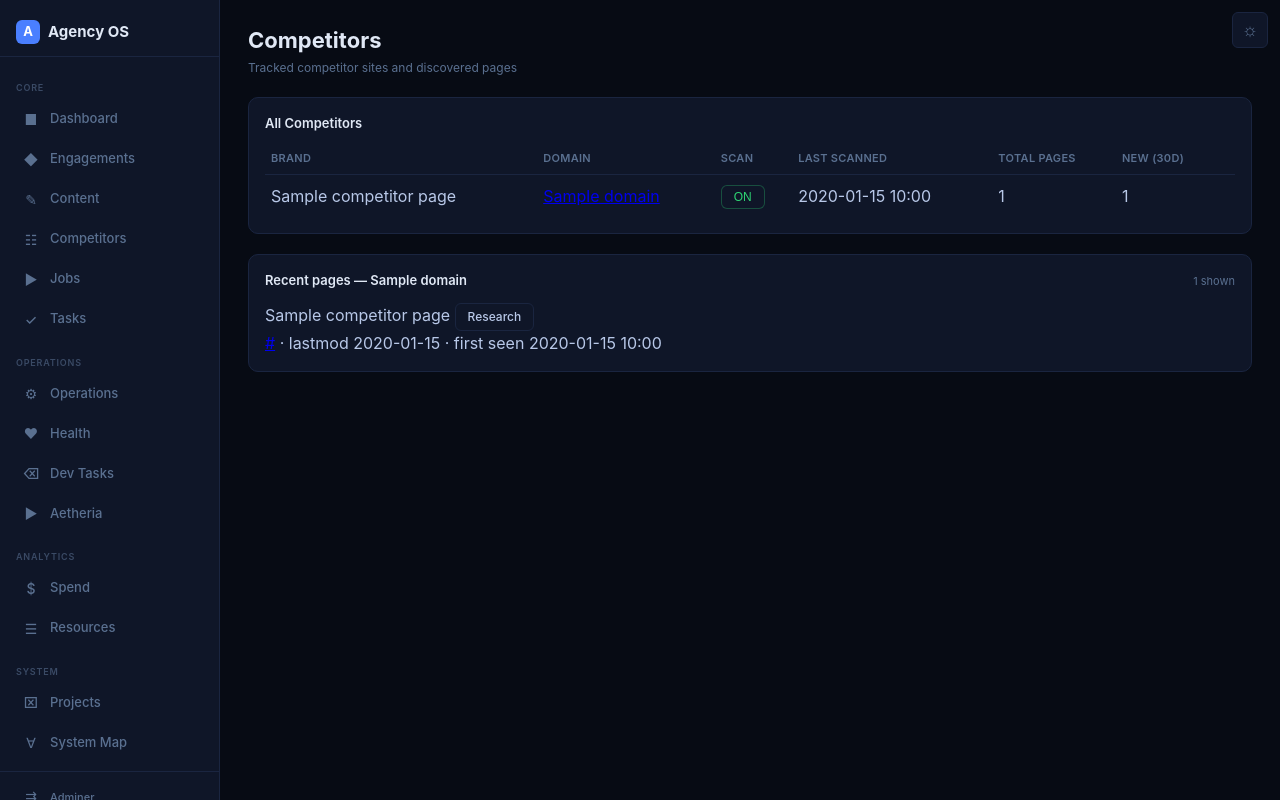
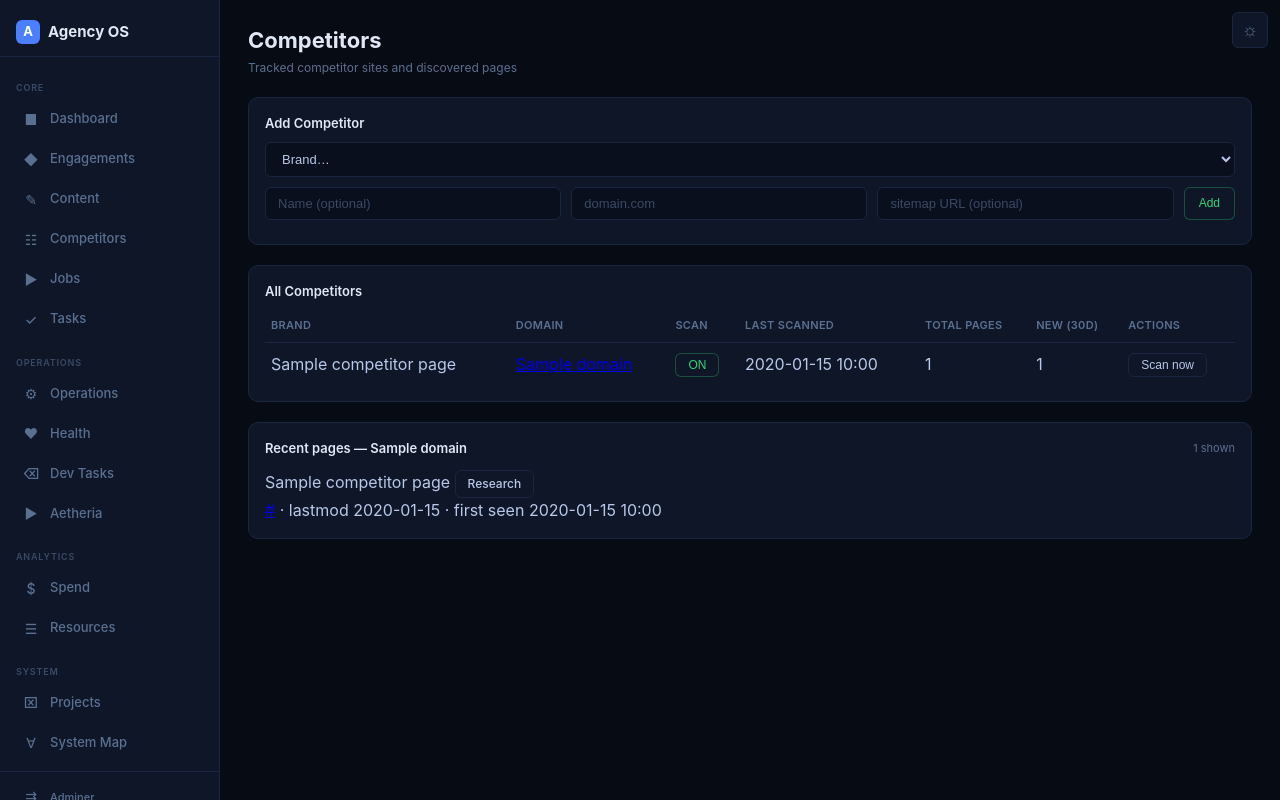
Before and after one commit to itsbaldeep/agency-dashboard, a Flask app: page /competitors in a window 1280 px wide. Run offline with Flask 3, Linux system fonts and the light colour scheme; a database or web service that is not in the repository returns one stand-in record (values such as "Sample title"); some libraries are stand-ins or nearby versions.

Commit message:
feat: add competitor + scan-now from dashboard
- POST /competitors/add — add competitor for a brand (auto-enables scan, enqueues initial scan task)
- POST /competitors/<cid>/scan — enqueue a competitor_scan task immediately
- Competitors page: add form + per-row Scan now button

```diff
--- a/app.py
+++ b/app.py
@@ -633,6 +633,11 @@ def competitors():
             ORDER BY b.name, c.domain
         """)
         comps = cur.fetchall()
+        # Brands available for the add-competitor form
+        cur.execute("""SELECT b.id, b.name, p.name AS project_name
+                       FROM brands b LEFT JOIN projects p ON p.id = b.project_id
+                       ORDER BY b.name""")
+        brands = cur.fetchall()
         # Fetch recent non-baseline pages for enabled competitors
         recent_pages = {}
         for comp in comps:
@@ -648,9 +653,70 @@ def competitors():
                 LIMIT 25
             """, (comp["id"],))
             recent_pages[comp["id"]] = cur.fetchall()
-        return render_template("competitors.html", competitors=comps, recent_pages=recent_pages)
-    finally:
-        conn.close()
+        return render_template("competitors.html", competitors=comps, recent_pages=recent_pages, brands=brands)
+    finally:
+        conn.close()
+
+
+@app.route("/competitors/add", methods=["POST"])
+def competitor_add():
+    brand_id = request.form.get("brand_id", type=int)
+    name = request.form.get("name", "").strip()
+    domain = request.form.get("domain", "").strip().lower().removeprefix("https://").removeprefix("http://").removeprefix("www.")
+    sitemap_url = request.form.get("sitemap_url", "").strip()
+    if not brand_id:
+        return jsonify({"ok": False, "error": "brand_id is required"}), 400
+    if not domain:
+        return jsonify({"ok": False, "error": "domain is required"}), 400
+    if not re.fullmatch(r"[a-z0-9.\-]+\.[a-z]{2,}", domain):
+        return jsonify({"ok": False, "error": "invalid domain"}), 400
+    conn = models.db()
+    try:
+        cur = conn.cursor()
+        cur.execute("SELECT id FROM brands WHERE id=%s", (brand_id,))
+        if not cur.fetchone():
+            return jsonify({"ok": False, "error": "brand not found"}), 404
+        cur.execute(
+            "INSERT INTO competitors (brand_id, domain, name, scan_enabled, sitemap_url) "
+            "VALUES (%s, %s, %s, true, %s) RETURNING id",
+            (brand_id, domain, name or domain.split(".")[0].title(), sitemap_url or None))
+        comp_id = cur.fetchone()["id"]
+        params = json.dumps({"competitor_id": comp_id})
+        cur.execute(
+            "INSERT INTO tasks (type, status, params, triggered_by) "
+            "VALUES ('competitor_scan', 'queued', %s, 'dashboard') RETURNING id", (params,))
+        task_id = cur.fetchone()["id"]
+        conn.commit()
+    except Exception as e:
+        return jsonify({"ok": False, "error": str(e)}), 500
+    finally:
+        conn.close()
+    return jsonify({"ok": True, "id": comp_id})
+
+
+@app.route("/competitors/<int:cid>/scan", methods=["POST"])
+def competitor_scan_now(cid):
+    conn = models.db()
+    try:
+        cur = conn.cursor()
+        cur.execute("SELECT id, scan_enabled FROM competitors WHERE id=%s", (cid,))
+        row = cur.fetchone()
+        if not row:
+            return jsonify({"ok": False, "error": "not found"}), 404
+        # Scans are explicit opt-in; scanning now implies opting in.
+        if not row["scan_enabled"]:
+            cur.execute("UPDATE competitors SET scan_enabled=true WHERE id=%s", (cid,))
+        params = json.dumps({"competitor_id": cid})
+        cur.execute(
+            "INSERT INTO tasks (type, status, params, triggered_by) "
+            "VALUES ('competitor_scan', 'queued', %s, 'dashboard') RETURNING id", (params,))
+        task_id = cur.fetchone()["id"]
+        conn.commit()
+    except Exception as e:
+        return jsonify({"ok": False, "error": str(e)}), 500
+    finally:
+        conn.close()
+    return jsonify({"ok": True, "task_id": task_id})
 
 
 @app.route("/competitors/<int:cid>/toggle", methods=["POST"])
--- a/templates/competitors.html
+++ b/templates/competitors.html
@@ -3,6 +3,23 @@
 <div class="page-header">
   <h1>Competitors</h1>
   <div class="sub">Tracked competitor sites and discovered pages</div>
+</div>
+
+<div class="card" style="margin-bottom:20px;">
+  <div class="card-title mb-2">Add Competitor</div>
+  <form id="add-competitor-form" style="display:flex; gap:10px; flex-wrap:wrap;">
+    <select id="ac-brand" required>
+      <option value="">Brand…</option>
+      {% for b in brands %}
+      <option value="{{ b.id }}">{{ b.name }}{% if b.project_name %} ({{ b.project_name }}){% endif %}</option>
+      {% endfor %}
+    </select>
+    <input type="text" id="ac-name" placeholder="Name (optional)" style="flex:1; min-width:150px;">
+    <input type="text" id="ac-domain" placeholder="domain.com" required style="flex:1; min-width:180px;">
+    <input type="text" id="ac-sitemap" placeholder="sitemap URL (optional)" style="flex:1; min-width:180px;">
+    <button class="btn btn-green" type="submit">Add</button>
+  </form>
+  <div id="add-competitor-msg" class="subtle mt-2"></div>
 </div>
 
 <div class="card" style="margin-bottom:20px;">
@@ -15,7 +32,7 @@
       <th class="subtle">Last Scanned</th>
       <th class="subtle">Total Pages</th>
       <th class="subtle">New (30d)</th>
-      <th class="subtle"></th>
+      <th class="subtle">Actions</th>
     </tr>
     {% for c in competitors %}
     <tr id="comp-row-{{ c.id }}">
@@ -31,7 +48,9 @@
       <td>{{ c.last_scanned_at.strftime('%Y-%m-%d %H:%M') if c.last_scanned_at else '—' }}</td>
       <td>{{ c.total_pages }}</td>
       <td>{{ c.recent_pages }}</td>
-      <td></td>
+      <td>
+        <button class="btn btn-sm" onclick="scanNow({{ c.id }})">Scan now</button>
+      </td>
     </tr>
     {% endfor %}
   </table>
@@ -78,5 +97,47 @@ async function toggleScan(cid) {
     }
   }
 }
+
+async function scanNow(cid) {
+  var btn = event.target;
+  var old = btn.textContent;
+  btn.textContent = 'Queuing…';
+  btn.disabled = true;
+  try {
+    var r = await fetch('/competitors/' + cid + '/scan', {method:'POST'});
+    var d = await r.json();
+    btn.textContent = d.ok ? 'Queued ✓' : 'Error';
+  } catch(e) {
+    btn.textContent = 'Error';
+  }
+  setTimeout(function(){ btn.textContent = old; btn.disabled = false; }, 3000);
+}
+
+document.getElementById('add-competitor-form').addEventListener('submit', async function(e) {
+  e.preventDefault();
+  var msg = document.getElementById('add-competitor-msg');
+  var btn = this.querySelector('button[type=submit]');
+  var brand = document.getElementById('ac-brand').value;
+  var name = document.getElementById('ac-name').value.trim();
+  var domain = document.getElementById('ac-domain').value.trim();
+  var sitemap = document.getElementById('ac-sitemap').value.trim();
+  var body = new URLSearchParams({brand_id: brand, name: name, domain: domain, sitemap_url: sitemap});
+  btn.disabled = true;
+  btn.textContent = 'Adding…';
+  try {
+    var r = await fetch('/competitors/add', {method:'POST', body: body});
+    var d = await r.json();
+    if (d.ok) {
+      msg.textContent = 'Added — scanning now…';
+      location.reload();
+    } else {
+      msg.textContent = 'Error: ' + (d.error || 'unknown');
+    }
+  } catch(err) {
+    msg.textContent = 'Error: ' + err;
+  }
+  btn.disabled = false;
+  btn.textContent = 'Add';
+});
 </script>
 {% endblock %}
```
